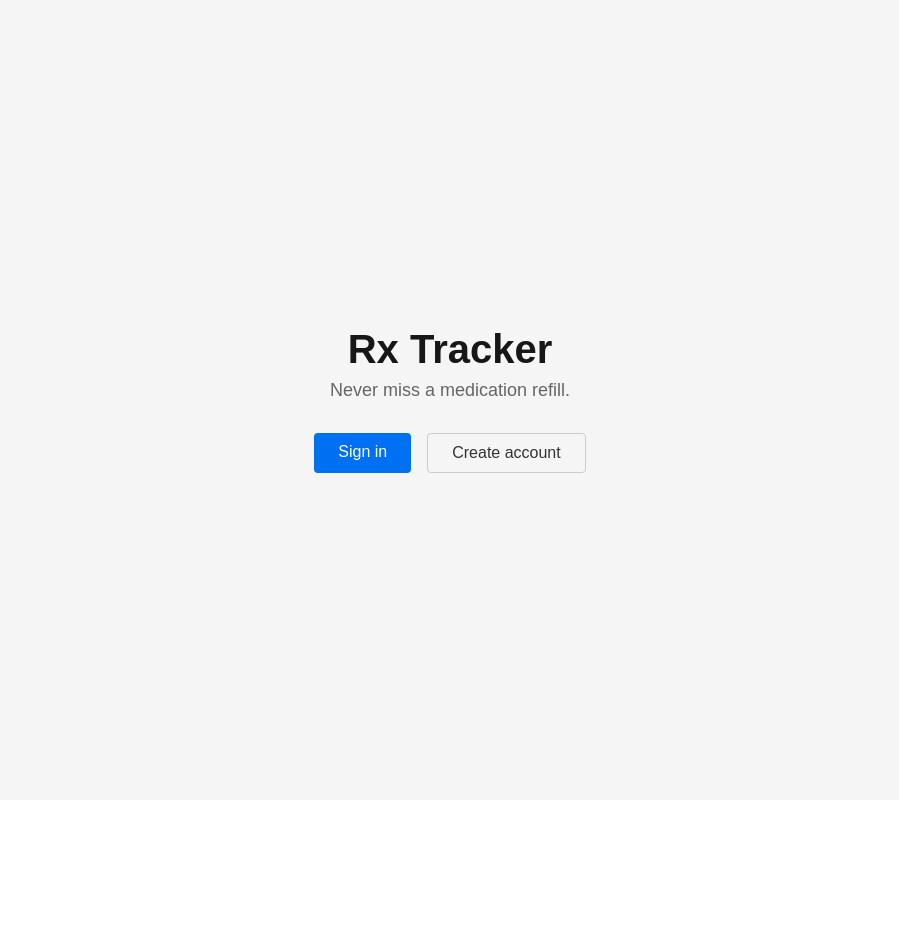
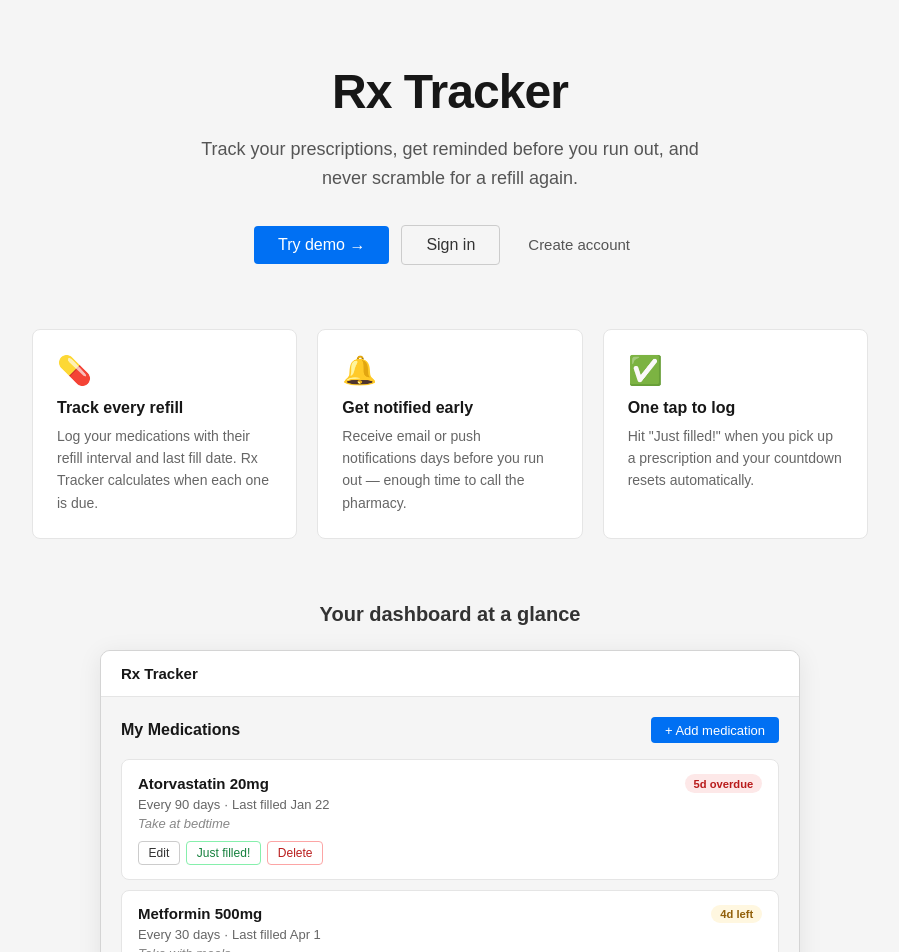
Before and after one commit to quyanna/rx-tracker, a Next.js app: page / in a window 1280 px wide. Shown: the top 952 px of the page, without its empty margins (190-1089 px from the left). Before the commit the page ends 800 px from the top, so only its background shows below. Built offline with nearby package versions, Linux system fonts and the light colour scheme.

Commit message:
Add demo account, redesign landing page, add back-to-home links
- New landing page with hero, feature highlights, and static dashboard preview
- Try demo button seeds a live demo account with realistic sample data
- Back to home link added to login and signup pages

```diff
--- a/app/auth/actions.js
+++ b/app/auth/actions.js
@@ -2,6 +2,57 @@
 
 import { createClient } from '@/lib/supabase/server'
 import { redirect } from 'next/navigation'
+
+function daysAgo(n) {
+  const d = new Date()
+  d.setDate(d.getDate() - n)
+  return d.toISOString().slice(0, 10)
+}
+
+export async function signInDemo() {
+  const email = process.env.DEMO_EMAIL
+  const password = process.env.DEMO_PASSWORD
+  if (!email || !password) redirect('/login?error=Demo+account+not+configured')
+
+  const supabase = createClient()
+  const { error } = await supabase.auth.signInWithPassword({ email, password })
+  if (error) redirect(`/login?error=${encodeURIComponent(error.message)}`)
+
+  // Reset demo data so every visitor sees a clean, realistic dashboard
+  await supabase.from('medications').delete().neq('id', '00000000-0000-0000-0000-000000000000')
+  await supabase.from('medications').insert([
+    {
+      name: 'Atorvastatin 20mg',
+      interval_days: 90,
+      last_fill_date: daysAgo(95),
+      notify_days_before: 14,
+      notes: 'Take at bedtime',
+    },
+    {
+      name: 'Metformin 500mg',
+      interval_days: 30,
+      last_fill_date: daysAgo(26),
+      notify_days_before: 7,
+      notes: 'Take with meals',
+    },
+    {
+      name: 'Lisinopril 10mg',
+      interval_days: 30,
+      last_fill_date: daysAgo(23),
+      notify_days_before: 7,
+      notes: null,
+    },
+    {
+      name: 'Sertraline 50mg',
+      interval_days: 30,
+      last_fill_date: daysAgo(5),
+      notify_days_before: 7,
+      notes: 'Take in the morning',
+    },
+  ])
+
+  redirect('/dashboard')
+}
 
 export async function signUp(formData) {
   const supabase = createClient()
--- a/app/login/page.js
+++ b/app/login/page.js
@@ -45,6 +45,9 @@ export default function LoginPage({ searchParams }) {
         <p className={styles.footer}>
           Don&apos;t have an account? <Link href="/signup">Sign up</Link>
         </p>
+        <p className={styles.footer}>
+          <Link href="/">&larr; Back to home</Link>
+        </p>
       </div>
     </div>
   )
--- a/app/page.js
+++ b/app/page.js
@@ -1,17 +1,104 @@
 import Link from 'next/link'
+import { signInDemo } from '@/app/auth/actions'
 import styles from './page.module.css'
 
 export default function Home() {
   return (
     <div className={styles.page}>
       <main className={styles.main}>
-        <h1 className={styles.title}>Rx Tracker</h1>
-        <p className={styles.subtitle}>Never miss a medication refill.</p>
-        <div className={styles.ctas}>
-          <Link className={styles.primary} href="/login">Sign in</Link>
-          <Link className={styles.secondary} href="/signup">Create account</Link>
-        </div>
+
+        {/* Hero */}
+        <section className={styles.hero}>
+          <h1 className={styles.title}>Rx Tracker</h1>
+          <p className={styles.subtitle}>
+            Track your prescriptions, get reminded before you run out,
+            and never scramble for a refill again.
+          </p>
+          <div className={styles.ctas}>
+            <form action={signInDemo}>
+              <button className={styles.primary} type="submit">
+                Try demo &rarr;
+              </button>
+            </form>
+            <Link className={styles.secondary} href="/login">Sign in</Link>
+            <Link className={styles.tertiary} href="/signup">Create account</Link>
+          </div>
+        </section>
+
+        {/* Feature highlights */}
+        <section className={styles.features}>
+          <div className={styles.featureCard}>
+            <span className={styles.featureIcon}>💊</span>
+            <h3 className={styles.featureTitle}>Track every refill</h3>
+            <p className={styles.featureDesc}>
+              Log your medications with their refill interval and last fill date.
+              Rx Tracker calculates when each one is due.
+            </p>
+          </div>
+          <div className={styles.featureCard}>
+            <span className={styles.featureIcon}>🔔</span>
+            <h3 className={styles.featureTitle}>Get notified early</h3>
+            <p className={styles.featureDesc}>
+              Receive email or push notifications days before you run out —
+              enough time to call the pharmacy.
+            </p>
+          </div>
+          <div className={styles.featureCard}>
+            <span className={styles.featureIcon}>✅</span>
+            <h3 className={styles.featureTitle}>One tap to log</h3>
+            <p className={styles.featureDesc}>
+              Hit "Just filled!" when you pick up a prescription and your
+              countdown resets automatically.
+            </p>
+          </div>
+        </section>
+
+        {/* Static dashboard preview */}
+        <section className={styles.preview}>
+          <h2 className={styles.previewTitle}>Your dashboard at a glance</h2>
+          <div className={styles.previewWindow}>
+            <div className={styles.previewHeader}>
+              <span className={styles.previewAppName}>Rx Tracker</span>
+            </div>
+            <div className={styles.previewBody}>
+              <div className={styles.previewSectionHeader}>
+                <span className={styles.previewSectionTitle}>My Medications</span>
+                <span className={styles.previewAddBtn}>+ Add medication</span>
+              </div>
+              <div className={styles.previewCards}>
+                <MockCard name="Atorvastatin 20mg" badge="5d overdue" badgeType="overdue" detail="Every 90 days · Last filled Jan 22" note="Take at bedtime" />
+                <MockCard name="Metformin 500mg"   badge="4d left"    badgeType="soon"    detail="Every 30 days · Last filled Apr 1" note="Take with meals" />
+                <MockCard name="Lisinopril 10mg"   badge="7d left"    badgeType="ok"      detail="Every 30 days · Last filled Apr 4" />
+                <MockCard name="Sertraline 50mg"   badge="25d left"   badgeType="ok"      detail="Every 30 days · Last filled Apr 22" note="Take in the morning" />
+              </div>
+            </div>
+          </div>
+        </section>
+
       </main>
     </div>
   )
 }
+
+function MockCard({ name, badge, badgeType, detail, note }) {
+  const badgeClass = `${styles.mockBadge} ${
+    badgeType === 'overdue' ? styles.mockBadgeOverdue :
+    badgeType === 'soon'    ? styles.mockBadgeSoon :
+                              styles.mockBadgeOk
+  }`
+  return (
+    <div className={styles.mockCard}>
+      <div className={styles.mockCardHeader}>
+        <span className={styles.mockMedName}>{name}</span>
+        <span className={badgeClass}>{badge}</span>
+      </div>
+      <p className={styles.mockCardDetail}>{detail}</p>
+      {note && <p className={styles.mockCardNote}>{note}</p>}
+      <div className={styles.mockCardActions}>
+        <span className={styles.mockBtn}>Edit</span>
+        <span className={styles.mockBtnGreen}>Just filled!</span>
+        <span className={styles.mockBtnRed}>Delete</span>
+      </div>
+    </div>
+  )
+}
--- a/app/page.module.css
+++ b/app/page.module.css
@@ -1,41 +1,55 @@
 .page {
   min-height: 100vh;
-  display: flex;
-  align-items: center;
-  justify-content: center;
   background: #f5f5f5;
 }
 
 .main {
+  max-width: 900px;
+  margin: 0 auto;
+  padding: 4rem 2rem 6rem;
+}
+
+/* ── Hero ────────────────────────────────────────────────────── */
+
+.hero {
   text-align: center;
-  padding: 2rem;
+  margin-bottom: 4rem;
 }
 
 .title {
-  font-size: 2.5rem;
+  font-size: 3rem;
   font-weight: 700;
-  margin: 0 0 0.5rem;
+  margin: 0 0 1rem;
+  letter-spacing: -0.02em;
 }
 
 .subtitle {
   font-size: 1.125rem;
-  color: #666;
-  margin: 0 0 2rem;
+  color: #555;
+  margin: 0 auto 2rem;
+  max-width: 520px;
+  line-height: 1.6;
 }
 
 .ctas {
   display: flex;
-  gap: 1rem;
+  gap: 0.75rem;
   justify-content: center;
+  align-items: center;
+  flex-wrap: wrap;
 }
 
 .primary {
   padding: 0.625rem 1.5rem;
   background: #0070f3;
   color: white;
+  border: none;
   border-radius: 4px;
+  font-size: 1rem;
+  font-weight: 500;
+  cursor: pointer;
   text-decoration: none;
-  font-weight: 500;
+  display: inline-block;
 }
 
 .primary:hover {
@@ -48,9 +62,245 @@
   border-radius: 4px;
   text-decoration: none;
   color: #333;
+  font-size: 1rem;
   font-weight: 500;
 }
 
 .secondary:hover {
   background: #ebebeb;
 }
+
+.tertiary {
+  padding: 0.625rem 1rem;
+  text-decoration: none;
+  color: #555;
+  font-size: 0.9375rem;
+}
+
+.tertiary:hover {
+  color: #0070f3;
+  text-decoration: underline;
+}
+
+/* ── Features ────────────────────────────────────────────────── */
+
+.features {
+  display: grid;
+  grid-template-columns: repeat(3, 1fr);
+  gap: 1.25rem;
+  margin-bottom: 4rem;
+}
+
+.featureCard {
+  background: white;
+  border: 1px solid #e5e5e5;
+  border-radius: 8px;
+  padding: 1.5rem;
+}
+
+.featureIcon {
+  font-size: 1.75rem;
+  display: block;
+  margin-bottom: 0.75rem;
+}
+
+.featureTitle {
+  font-size: 1rem;
+  font-weight: 600;
+  margin: 0 0 0.5rem;
+}
+
+.featureDesc {
+  font-size: 0.875rem;
+  color: #666;
+  margin: 0;
+  line-height: 1.6;
+}
+
+/* ── Dashboard preview ───────────────────────────────────────── */
+
+.preview {
+  display: flex;
+  flex-direction: column;
+  align-items: center;
+}
+
+.previewTitle {
+  font-size: 1.25rem;
+  font-weight: 600;
+  margin: 0 0 1.5rem;
+  color: #333;
+}
+
+.previewWindow {
+  width: 100%;
+  max-width: 700px;
+  background: #f5f5f5;
+  border: 1px solid #d4d4d4;
+  border-radius: 10px;
+  overflow: hidden;
+  box-shadow: 0 4px 24px rgba(0, 0, 0, 0.08);
+}
+
+.previewHeader {
+  background: white;
+  border-bottom: 1px solid #e5e5e5;
+  padding: 0.875rem 1.25rem;
+  display: flex;
+  align-items: center;
+}
+
+.previewAppName {
+  font-size: 0.9375rem;
+  font-weight: 600;
+}
+
+.previewBody {
+  padding: 1.25rem;
+}
+
+.previewSectionHeader {
+  display: flex;
+  align-items: center;
+  justify-content: space-between;
+  margin-bottom: 1rem;
+}
+
+.previewSectionTitle {
+  font-size: 1rem;
+  font-weight: 600;
+}
+
+.previewAddBtn {
+  font-size: 0.8125rem;
+  color: white;
+  background: #0070f3;
+  padding: 0.35rem 0.875rem;
+  border-radius: 4px;
+  font-weight: 500;
+}
+
+.previewCards {
+  display: flex;
+  flex-direction: column;
+  gap: 0.625rem;
+}
+
+.mockCard {
+  background: white;
+  border: 1px solid #e5e5e5;
+  border-radius: 8px;
+  padding: 0.875rem 1rem;
+}
+
+.mockCardHeader {
+  display: flex;
+  align-items: center;
+  justify-content: space-between;
+  margin-bottom: 0.25rem;
+}
+
+.mockMedName {
+  font-size: 0.9375rem;
+  font-weight: 600;
+}
+
+.mockBadge {
+  font-size: 0.7rem;
+  font-weight: 600;
+  padding: 0.2rem 0.55rem;
+  border-radius: 99px;
+}
+
+.mockBadgeOk {
+  background: #e6f4ea;
+  color: #1e6e34;
+}
+
+.mockBadgeSoon {
+  background: #fff7e0;
+  color: #92600a;
+}
+
+.mockBadgeOverdue {
+  background: #fde8e8;
+  color: #b91c1c;
+}
+
+.mockCardDetail {
+  font-size: 0.8125rem;
+  color: #666;
+  margin: 0 0 0.25rem;
+}
+
+.mockCardNote {
+  font-size: 0.8125rem;
+  color: #888;
+  font-style: italic;
+  margin: 0 0 0.5rem;
+}
+
+.mockCardActions {
+  display: flex;
+  gap: 0.4rem;
+  margin-top: 0.625rem;
+}
+
+.mockBtn {
+  font-size: 0.75rem;
+  padding: 0.25rem 0.6rem;
+  border: 1px solid #ccc;
+  border-radius: 4px;
+  color: #333;
+}
+
+.mockBtnGreen {
+  font-size: 0.75rem;
+  padding: 0.25rem 0.6rem;
+  border: 1px solid #86efac;
+  border-radius: 4px;
+  color: #15803d;
+}
+
+.mockBtnRed {
+  font-size: 0.75rem;
+  padding: 0.25rem 0.6rem;
+  border: 1px solid #fca5a5;
+  border-radius: 4px;
+  color: #b91c1c;
+}
+
+/* ── Responsive ──────────────────────────────────────────────── */
+
+@media (max-width: 640px) {
+  .main {
+    padding: 2.5rem 1.25rem 4rem;
+  }
+
+  .title {
+    font-size: 2.25rem;
+  }
+
+  .features {
+    grid-template-columns: 1fr;
+  }
+
+  .ctas {
+    flex-direction: column;
+    align-items: stretch;
+  }
+
+  .ctas form {
+    display: flex;
+  }
+
+  .primary,
+  .secondary {
+    text-align: center;
+    width: 100%;
+  }
+
+  .tertiary {
+    text-align: center;
+  }
+}
--- a/app/signup/page.js
+++ b/app/signup/page.js
@@ -44,6 +44,9 @@ export default function SignupPage({ searchParams }) {
         <p className={styles.footer}>
           Already have an account? <Link href="/login">Sign in</Link>
         </p>
+        <p className={styles.footer}>
+          <Link href="/">&larr; Back to home</Link>
+        </p>
       </div>
     </div>
   )
```
